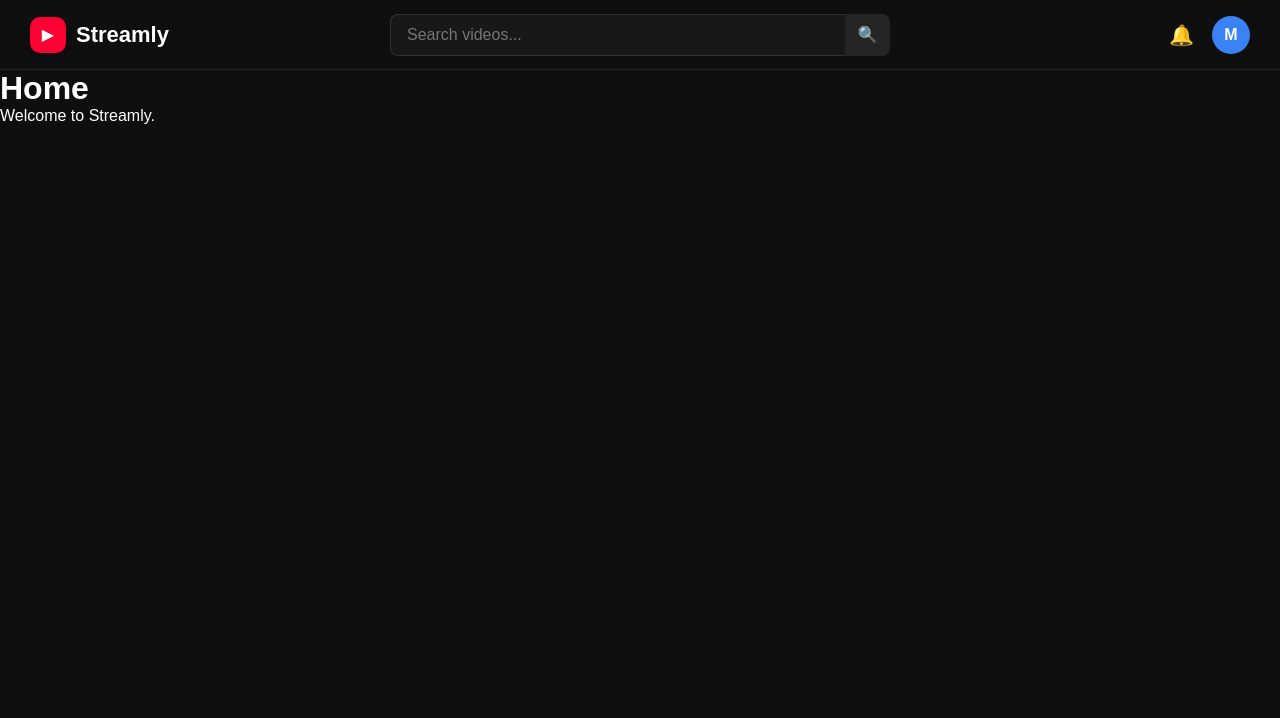
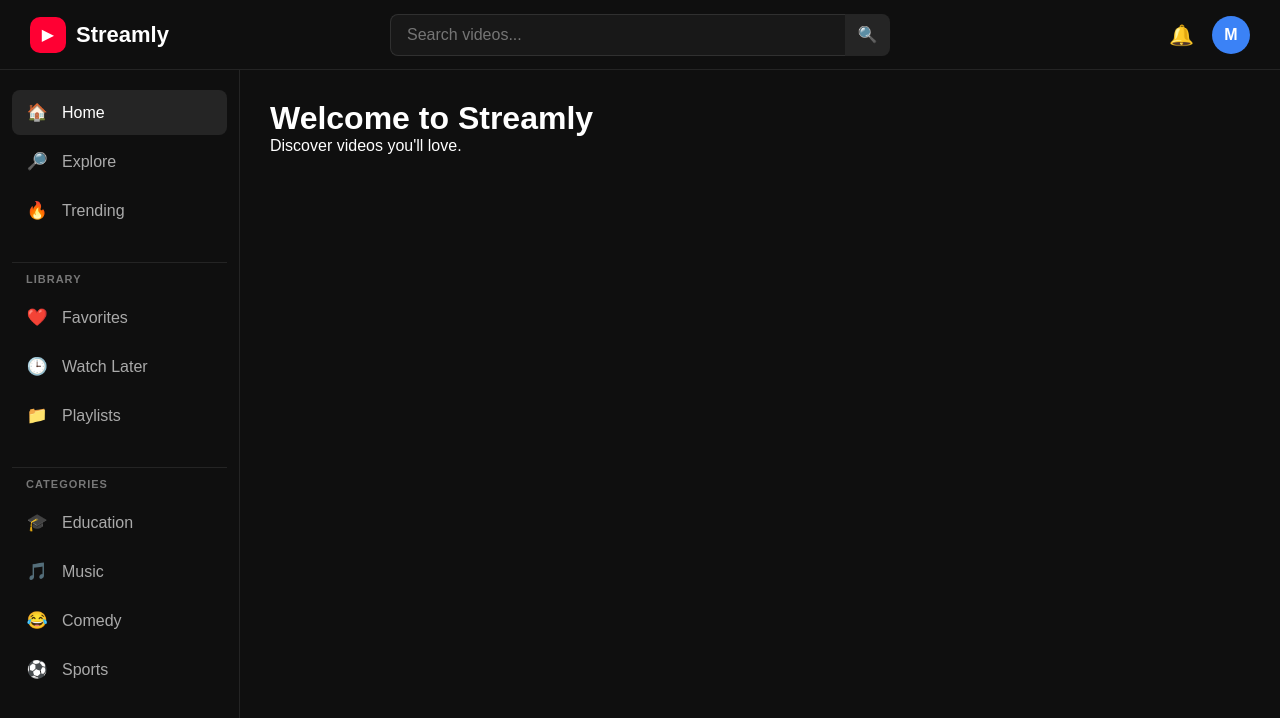
Before and after one commit to manumohan5665-prog/video-streaming-app, a React (Vite) app: page / in a window 1280 px wide. Shown: the top 718 px of the page. Built offline with nearby package versions, Linux system fonts and the light colour scheme.

Commit message:
added sidebar section

```diff
--- a/src/App.jsx
+++ b/src/App.jsx
@@ -1,6 +1,7 @@
 import { BrowserRouter, Routes, Route } from "react-router-dom";
 
 import Navbar from "./components/Navbar";
+import Sidebar from "./components/Sidebar";
 
 import Home from "./pages/Home";
 import Explore from "./pages/Explore";
@@ -15,6 +16,8 @@ function App() {
     <BrowserRouter>
 
     <Navbar />
+
+    <Sidebar />
       <Routes>
 
         <Route path="/" element={<Home />} />
--- /dev/null
+++ b/src/components/Sidebar.jsx
@@ -0,0 +1,89 @@
+import { NavLink } from "react-router-dom";
+
+function Sidebar() {
+    return (
+        <aside className="sidebar">
+
+            {/* Main Navigation */}
+
+            <nav className="sidebar-section">
+
+                <NavLink to="/" className="sidebar-link">
+                    <span>🏠</span>
+                    <span>Home</span>
+                </NavLink>
+
+                <NavLink to="/explore" className="sidebar-link">
+                    <span>🔎</span>
+                    <span>Explore</span>
+                </NavLink>
+
+                <NavLink to="/trending" className="sidebar-link">
+                    <span>🔥</span>
+                    <span>Trending</span>
+                </NavLink>
+
+            </nav>
+
+
+            {/* Library */}
+
+            <div className="sidebar-section">
+
+                <h3 className="sidebar-title">
+                    LIBRARY
+                </h3>
+
+                <NavLink to="/favorites" className="sidebar-link">
+                    <span>❤️</span>
+                    <span>Favorites</span>
+                </NavLink>
+
+                <NavLink to="/watch-later" className="sidebar-link">
+                    <span>🕒</span>
+                    <span>Watch Later</span>
+                </NavLink>
+
+                <NavLink to="/playlists" className="sidebar-link">
+                    <span>📁</span>
+                    <span>Playlists</span>
+                </NavLink>
+
+            </div>
+
+
+            {/* Categories */}
+
+            <div className="sidebar-section">
+
+                <h3 className="sidebar-title">
+                    CATEGORIES
+                </h3>
+
+                <NavLink to="/category/education" className="sidebar-link">
+                    <span>🎓</span>
+                    <span>Education</span>
+                </NavLink>
+
+                <NavLink to="/category/music" className="sidebar-link">
+                    <span>🎵</span>
+                    <span>Music</span>
+                </NavLink>
+
+                <NavLink to="/category/comedy" className="sidebar-link">
+                    <span>😂</span>
+                    <span>Comedy</span>
+                </NavLink>
+
+                <NavLink to="/category/sports" className="sidebar-link">
+                    <span>⚽</span>
+                    <span>Sports</span>
+                </NavLink>
+
+            </div>
+
+        </aside>
+    );
+}
+
+export default Sidebar;
--- a/src/index.css
+++ b/src/index.css
@@ -15,7 +15,7 @@ body {
 }
 
 main {
-  padding-top: 70px;
+    padding-top: 70px;
 }
 
 a {
@@ -170,3 +170,85 @@ img {
 .menu-button {
     display: none;
 }
+
+/* =========================
+   SIDEBAR
+========================= */
+
+.sidebar {
+    position: fixed;
+
+    top: 70px;
+    left: 0;
+
+    width: 240px;
+    height: calc(100vh - 70px);
+
+    padding: 20px 12px;
+
+    background: #0f0f0f;
+    border-right: 1px solid #242424;
+
+    overflow-y: auto;
+}
+
+.sidebar-section {
+    padding-bottom: 25px;
+    margin-bottom: 10px;
+
+    border-bottom: 1px solid #242424;
+}
+
+.sidebar-section:last-child {
+    border-bottom: none;
+}
+
+.sidebar-title {
+    padding: 0 14px;
+    margin-bottom: 10px;
+
+    font-size: 11px;
+    letter-spacing: 1px;
+
+    color: #777;
+}
+
+.sidebar-link {
+    display: flex;
+    align-items: center;
+
+    gap: 14px;
+
+    padding: 12px 14px;
+    margin-bottom: 4px;
+
+    border-radius: 8px;
+
+    color: #aaa;
+
+    transition: 0.2s ease;
+}
+
+.sidebar-link:hover {
+    background: #1c1c1c;
+    color: white;
+}
+
+.sidebar-link.active {
+    background: #252525;
+    color: white;
+}
+
+.sidebar-link span:first-child {
+    width: 22px;
+
+    display: flex;
+    justify-content: center;
+
+    font-size: 17px;
+}
+
+.page-content {
+  margin-left: 240px;
+  padding: 100px 30px 30px;
+}
--- a/src/pages/Home.jsx
+++ b/src/pages/Home.jsx
@@ -1,8 +1,13 @@
 function Home() {
   return (
-    <main>
-      <h1>Home</h1>
-      <p>Welcome to Streamly.</p>
+    <main className="page-content">
+
+      <h1>Welcome to Streamly</h1>
+
+      <p>
+        Discover videos you'll love.
+      </p>
+
     </main>
   );
 }
```
